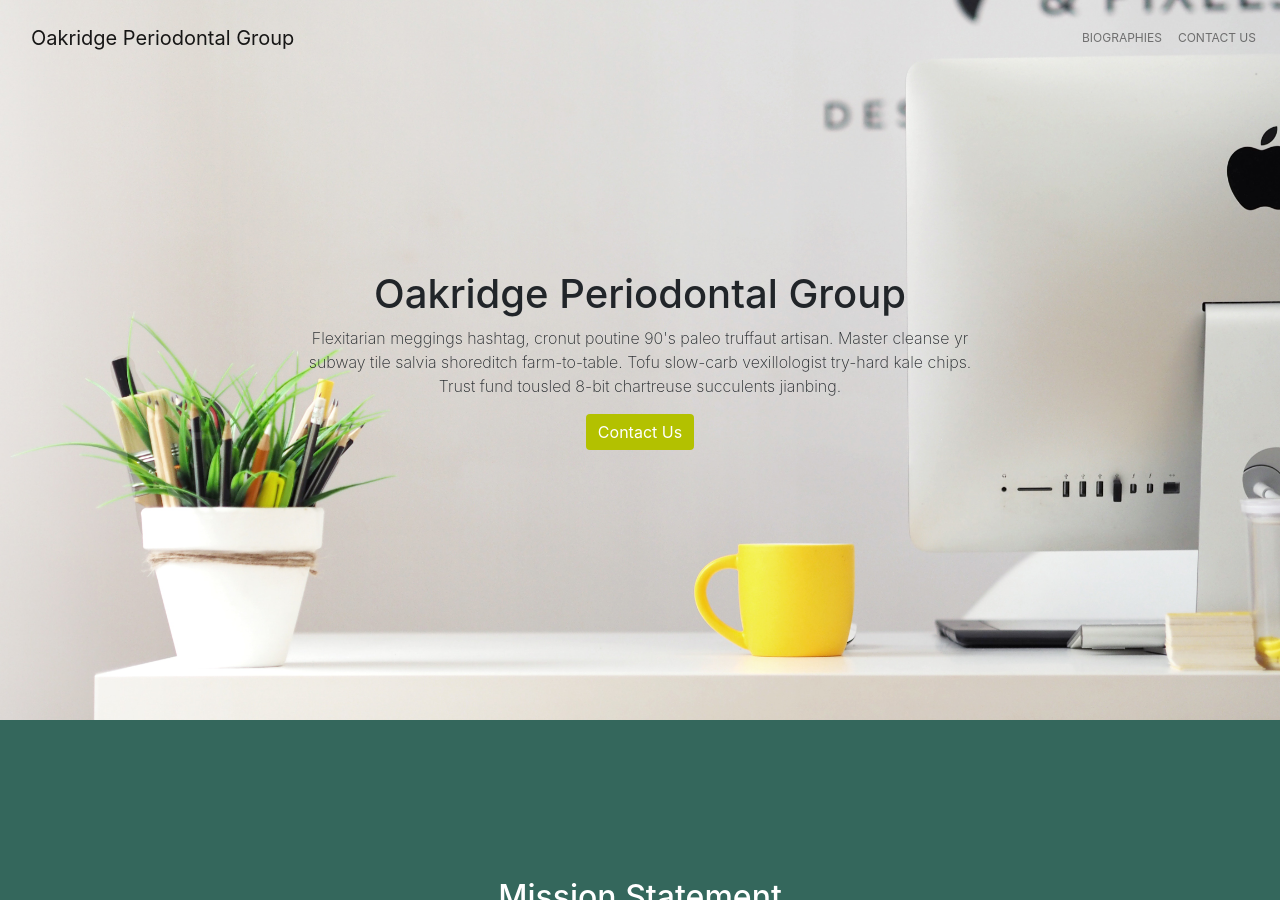
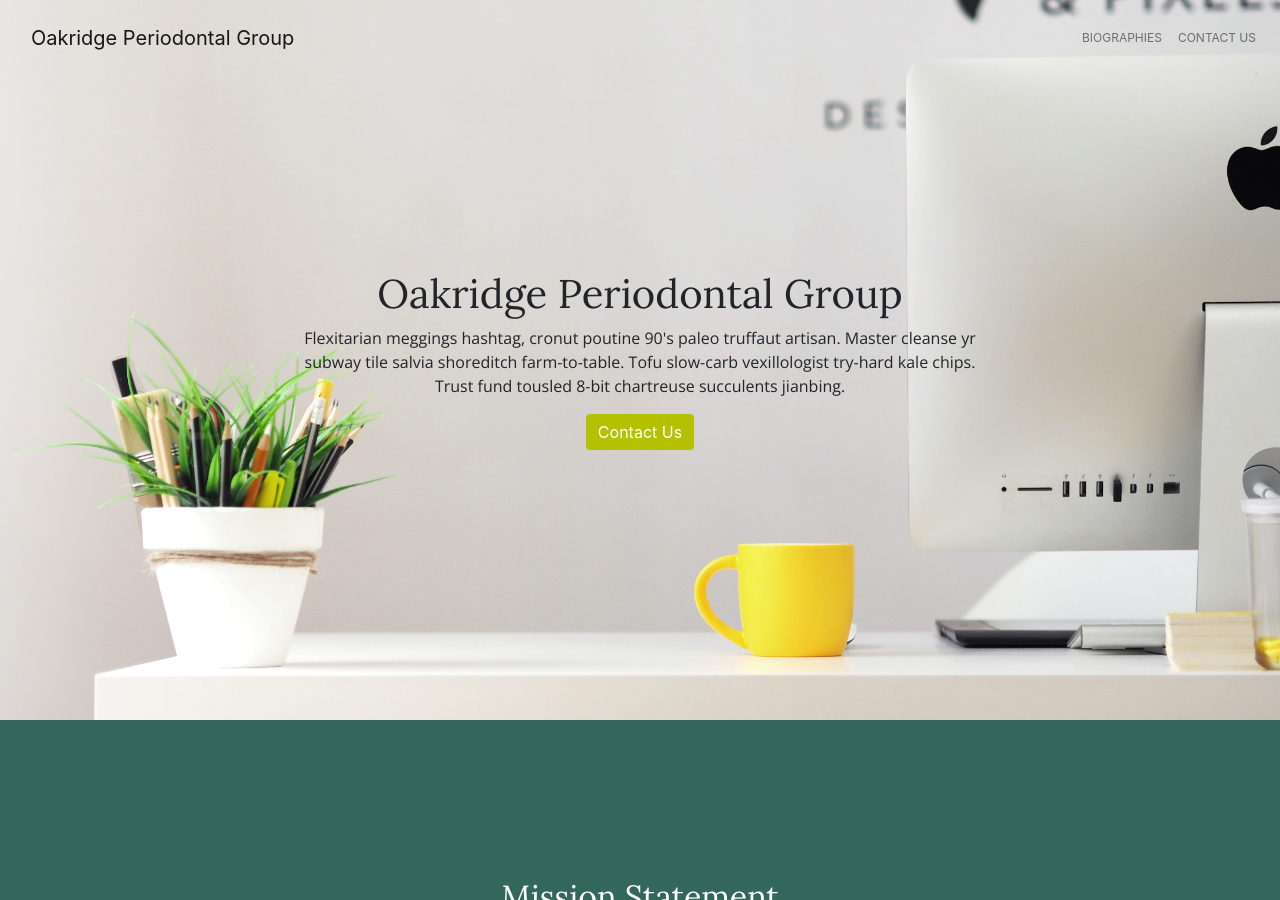
Before and after one commit to oakridgeperio/oakridgeperio.github.io, a Jekyll site: the page built from index.md, in a window 1280 px wide and 900 px high. Built offline with Jekyll 4.4.1, drawn with Linux system fonts in a browser that asks for light colours.

Commit message:
add fonts

```diff
--- a/_includes/head.html
+++ b/_includes/head.html
@@ -11,4 +11,6 @@
   {%- if jekyll.environment == 'production' and site.google_analytics -%}
     {%- include google-analytics.html -%}
   {%- endif -%}
+
+  <link href="https://fonts.googleapis.com/css?family=Lora|Open+Sans:300" rel="stylesheet">
 </head>
--- a/_sass/overrides/_base.scss
+++ b/_sass/overrides/_base.scss
@@ -205,13 +205,19 @@ p {font-weight: 200;}
 }
 
 #default-splash {
-  height: 50vh;
+  height: 40vh;
   background-image: url("../img/bg-1.jpg");
   background-size: cover;
   background-position-x: center;
-  background-position-y: 60%;
+  background-position-y: 70%;
   display: flex;
   justify-content: center;
   align-items: center;
   flex-direction: column;
 }
+
+h1, h2, h3, h4, h5, h6 { font-family: 'Lora', serif !important; }
+p {
+  font-family: 'Open Sans', sans-serif !important;
+  font-weight: 300 !important;
+}
```
